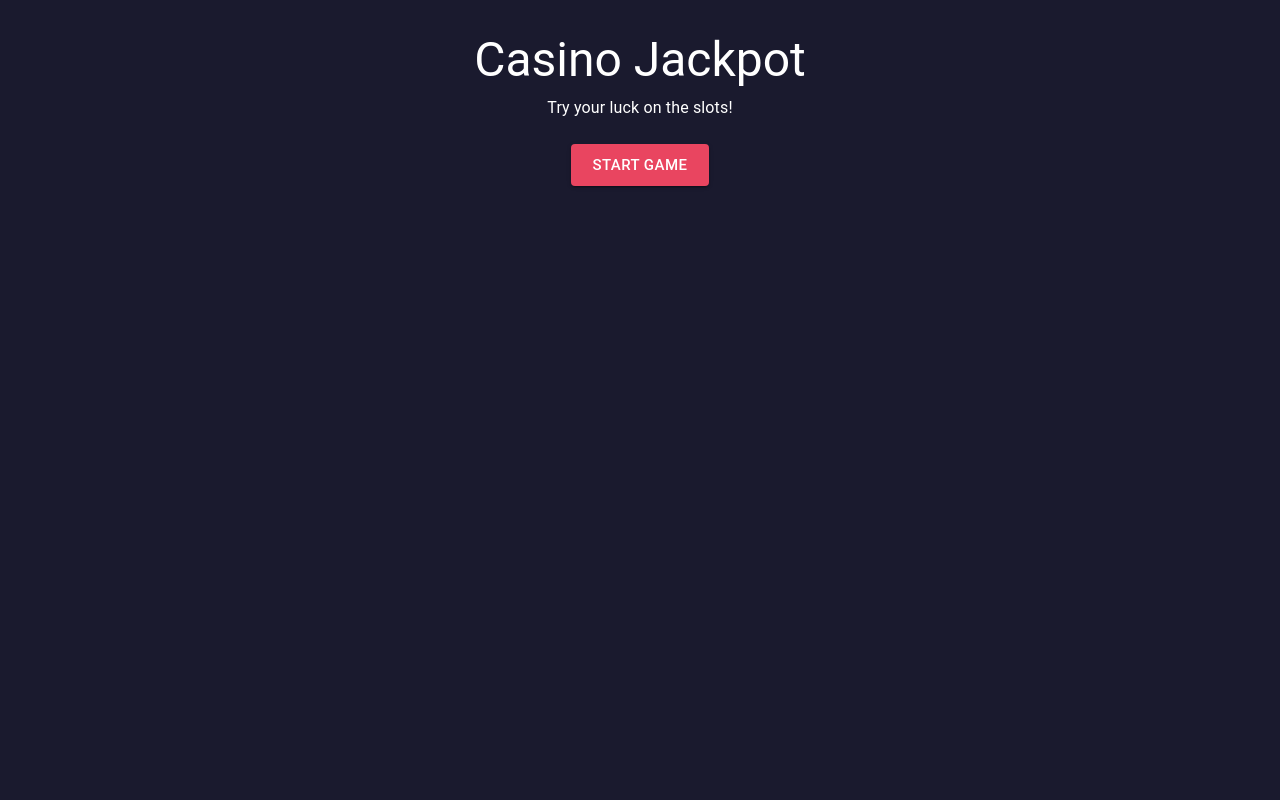
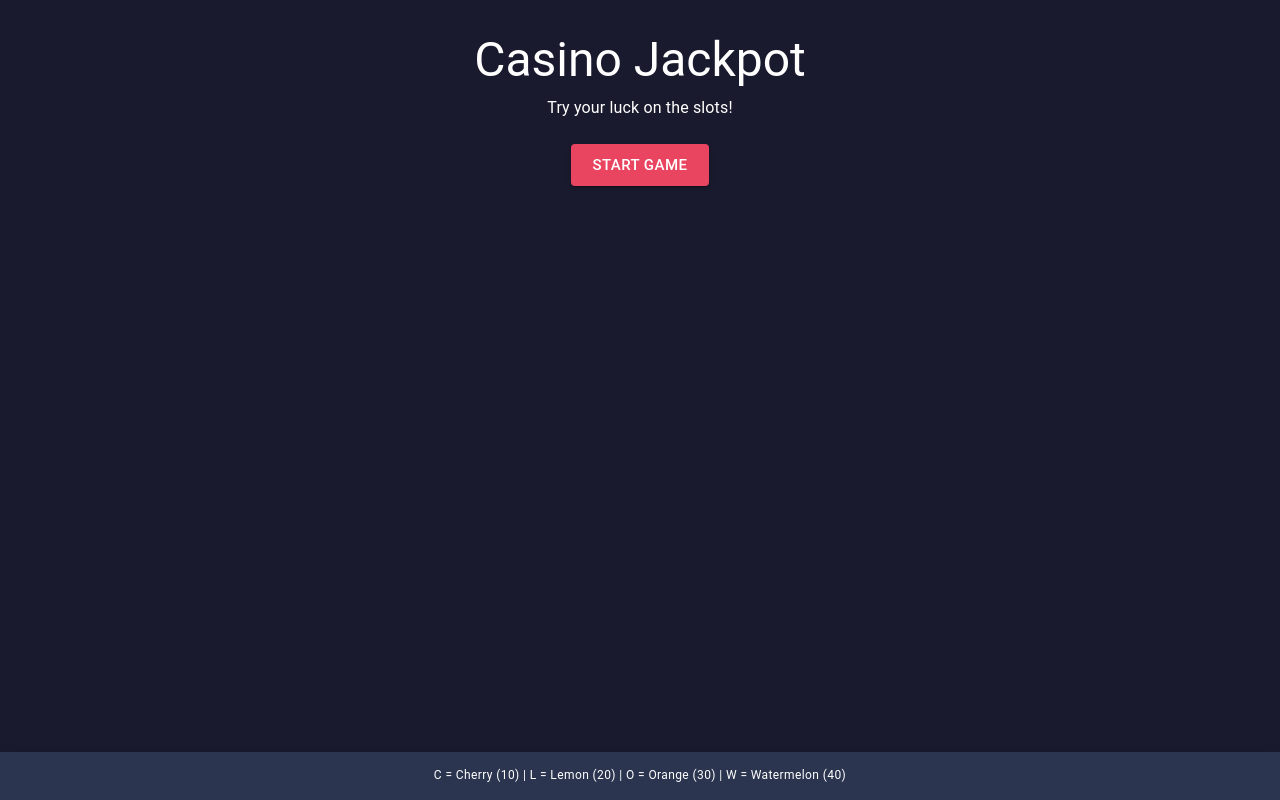
Before and after one commit to nimrodwander/casino, a React (Vite) app in the folder client/: page / in a window 1280 px wide. Built offline with nearby package versions, Linux system fonts and the light colour scheme.

Commit message:
created low bar

```diff
--- a/client/src/App.tsx
+++ b/client/src/App.tsx
@@ -1,11 +1,20 @@
 import React from 'react';
-import { Container } from '@mui/material';
+import { Container, AppBar, Toolbar, Typography } from '@mui/material';
 import { SlotMachine } from './components/SlotMachine';
 
 export const App: React.FC = () => {
   return (
-    <Container maxWidth="sm" sx={{ py: 4 }}>
-      <SlotMachine />
-    </Container>
+    <>
+      <Container maxWidth="sm" sx={{ py: 4, pb: 8 }}>
+        <SlotMachine />
+      </Container>
+      <AppBar position="fixed" color="default" sx={{ top: 'auto', bottom: 0 }}>
+        <Toolbar variant="dense" sx={{ justifyContent: 'center' }}>
+          <Typography variant="caption">
+            C = Cherry (10) | L = Lemon (20) | O = Orange (30) | W = Watermelon (40)
+          </Typography>
+        </Toolbar>
+      </AppBar>
+    </>
   );
 };
--- a/client/src/components/SlotMachine.tsx
+++ b/client/src/components/SlotMachine.tsx
@@ -90,9 +90,6 @@ export const SlotMachine: React.FC = observer(() => {
         )}
       </Stack>
 
-      <Typography variant="caption">
-        C = Cherry (10) | L = Lemon (20) | O = Orange (30) | W = Watermelon (40)
-      </Typography>
     </Box>
   );
 });
```
